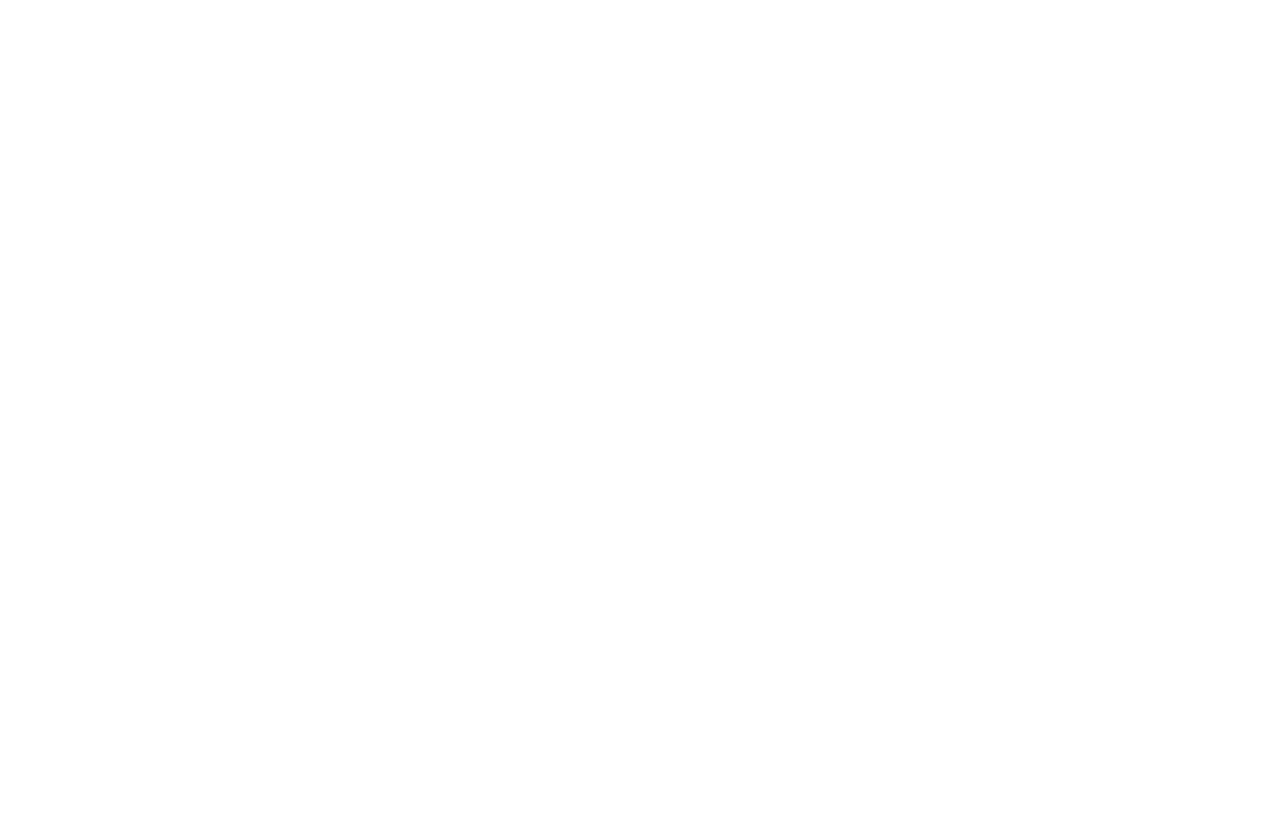
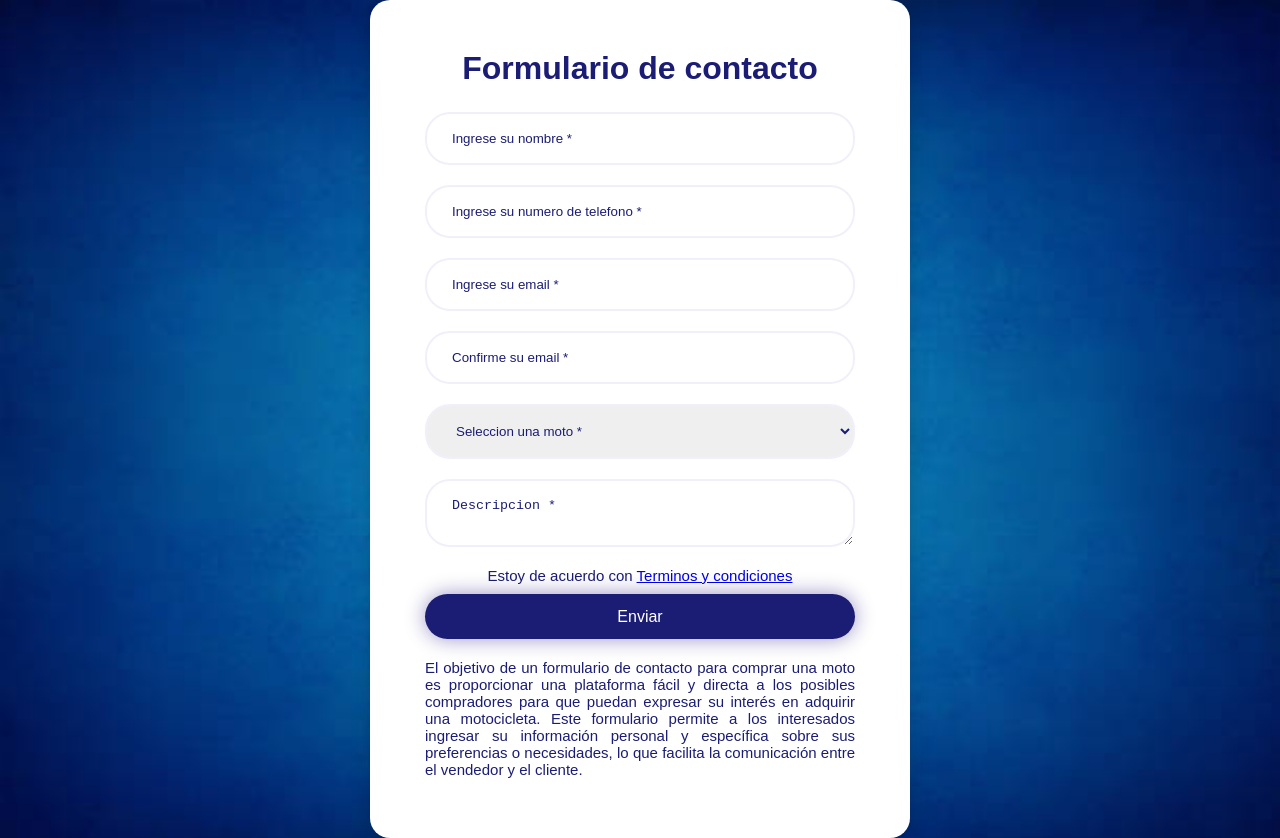
Before and after one commit to Cristhian16-11/Prueba-T-cnica---Frontend-Junior, a plain HTML site: page formulario-contacto/index.html in a window 1280 px wide. Before the commit the page ends 800 px from the top, so only its background shows below. Drawn offline with Linux system fonts and the light colour scheme.

Commit message:
se agrega el documento

```diff
--- /dev/null
+++ b/formulario-contacto/css/style.css
@@ -0,0 +1,108 @@
+*{
+    margin: 0;
+    padding: 0;
+    box-sizing: border-box;
+}
+body{
+    font-family: Arial, Helvetica, sans-serif;
+    min-height: 100vh;
+    display: flex;
+    align-items: center;
+    justify-content: center;
+    background-image: url(/formulario-contacto/assets/fondo.jpg);
+    background-size: cover;
+    background-repeat: no-repeat;
+    background-position: center;
+    background-attachment: fixed;
+}
+.contenedor{
+    padding: 50px 55px;
+    box-shadow:  0 0 20px rgba(0, 0, 0, 0.2);
+    border-radius: 20px;
+    text-align: center;
+    width: 540px;
+    background-color: white
+}
+.form-contact{
+    padding: 50px 55px;
+    box-shadow:  0 0 20px rgba(0, 0, 0, 0.2);
+    border-radius: 20px;
+    text-align: center;
+    width: 540px;
+    background-color: white
+}
+.form-contact .input-group{
+    display: flex;
+    flex-direction: column;
+    text-align: left;
+}
+.form-contact .parrafo{
+    text-align: justify;
+}
+h1{
+    color: rgb(27, 29, 116);
+    font-size: 35pxs;
+    margin-bottom: 25px;
+}
+input,textarea, select{
+    padding: 17px 25px;
+    border-radius: 25px;
+    margin-bottom: 20px;
+    border: 2px solid #f1f0fa;
+    color: rgb(27, 29, 116);
+    outline: none;
+}
+
+input::placeholder, textarea::placeholder{
+    color: rgb(27, 29, 116);
+}
+
+.parrafo, .text1{
+    color: rgb(27, 29, 116);
+    font-size: 15px;
+    margin-bottom: 10px;
+    text-align: center;
+}
+.btn{
+    font-size: 16px;
+    color: #ffffff;
+    width: 100%;
+    height: 45px;
+    margin-bottom: 20px;
+    border: 0;
+    border-radius: 25px;
+    background-color: rgb(27, 29, 116);
+    box-shadow: 0 0 20px rgba(16, 5, 117, 0.418);
+    cursor: pointer;
+}
+.btn:hover{
+    background-color: rgb(8, 8, 197);
+}
+input:focus:required:invalid{
+    background-color: rgb(245, 209, 209);
+    border-color: red;
+}
+input:required:valid{
+    background-color: rgb(255, 255, 255);
+    border-color: rgb(0, 175, 0);
+}
+textarea:focus:required:invalid{
+    background-color: rgb(245, 209, 209);
+    border-color: red;
+}
+textarea:required:valid{
+    background-color: rgb(255, 255, 255);
+    border-color: rgb(0, 175, 0);
+}
+select:focus:required:invalid{
+    background-color: rgb(245, 209, 209);
+    border-color: red;
+}
+select:required:valid{
+    background-color: rgb(255, 255, 255);
+    border-color: rgb(0, 175, 0);
+}
+.h2{
+    margin-bottom: 20px;
+
+}
--- a/formulario-contacto/index.html
+++ b/formulario-contacto/index.html
@@ -3,9 +3,31 @@
 <head>
     <meta charset="UTF-8">
     <meta name="viewport" content="width=device-width, initial-scale=1.0">
-    <title>Document</title>
+    <link rel="stylesheet" href="css/style.css">
+    <script src="js/script.js"></script>
+    <title>Formulario de contacto</title>
 </head>
 <body>
 
+    <form class="form-contact" id="form-contact">
+        <h1 title="Formulario de contacto">Formulario de contacto</h1>
+        <section class="input-group">
+            <input class="controls" type="text" name="Nombre" id="nombre" placeholder="Ingrese su nombre *" required>
+            <input class="controls" type="number" name="Telefono" id="telefono" placeholder="Ingrese su numero de telefono *" min="0" required>
+            <input class="controls" type="email" name="Email" id="email" placeholder="Ingrese su email *" required>
+            <input class="controls" type="email" name="Email-confirm" id="email-confirm" placeholder="Confirme su email *" required>
+            <select name="moto" id="select-moto" class="moto"required>
+                <option value="">Seleccion una moto *</option>
+                <option value="Ninja">Ninja</option>
+                <option value="BMW">BMW</option>
+                <option value="Apache">Apache</option>
+            </select>
+            <textarea class="text_area" name="Descripcion" id="descripcion" placeholder="Descripcion *" minlength="10" required></textarea>
+            <p class="text1">Estoy de acuerdo con <a href="#">Terminos y condiciones</a></p>
+            <button class="btn" type="submit" name="Enviar" id="enviar" placeholder="Enviar" value="Enviar" onclick="validacionCorreo()">Enviar</button>
+            <p class="parrafo">El objetivo de un formulario de contacto para comprar una moto es proporcionar una plataforma fácil y directa a los posibles compradores para que puedan expresar su interés en adquirir una motocicleta. Este formulario permite a los interesados ingresar su información personal y específica sobre sus preferencias o necesidades, lo que facilita la comunicación entre el vendedor y el cliente.</p>
+        </section>
+    </form>
+
 </body>
 </html>
--- a/formulario-contacto/js/script.js
+++ b/formulario-contacto/js/script.js
@@ -0,0 +1,69 @@
+
+
+//funcion que valida los campos
+function validacionCorreo(){
+    //declaramos las variables de los inputs para validar sus campos
+    const input_nombre = document.getElementById("nombre");
+    const input_telefono = document.getElementById("telefono");
+    const input_email = document.getElementById("email");
+    const input_email_confirm = document.getElementById("email-confirm");
+    const input_moto = document.getElementById("select-moto");
+    const input_descripcion = document.getElementById("descripcion");
+    //validamos que los correos si sean iguales y no esten vacios
+    if(input_email.value==input_email_confirm.value){
+        console.log("iguales");
+        if(input_email.value=="" || input_email_confirm.value==""){
+            input_email.style.backgroundColor ="#FFD4D4";
+            input_email.style.borderColor ="#FA2B1F"
+            console.log("estan vacios");
+        }else{
+            //asignamos colores al input cuando cumplen la validacion
+            input_email.style.backgroundColor ="#FFFFFF";
+            input_email.style.borderColor ="#00AF00";
+            input_email_confirm.style.backgroundColor ="#FFFFFF";
+            input_email_confirm.style.borderColor ="#00AF00";
+            almacenar();
+        }
+    }else{
+        //asignamos colores al input email cuando estan vacios
+        input_email.style.backgroundColor ="#FFD4D4";
+        input_email.style.borderColor ="#FA2B1F"
+        input_email_confirm.style.backgroundColor ="#FFD4D4";
+        input_email_confirm.style.borderColor ="#FA2B1F"
+    }
+    //validamos que ningun campo este vacion antes de almacenar la informacion
+    if(input_nombre.value=="" || input_telefono.value=="" || input_email.value=="" || input_email_confirm.value=="" || input_moto.value=="" || input_descripcion.value==""){
+        console.log("alguno esta vacio");
+    }else{
+        console.log("todos validados");
+        window.location.href='/formulario-contacto/detalle.html';
+        almacenar();
+    }
+
+
+}
+function almacenar(){
+    //almacenamos los datos del formulario por medio del localStorage para utilizarlos en detalle.html
+    localStorage.setItem("nombre",document.getElementById("nombre").value);
+    localStorage.setItem("telefono",document.getElementById("telefono").value);
+    localStorage.setItem("email",document.getElementById("email").value);
+    localStorage.setItem("moto",document.getElementById("select-moto").value);
+    localStorage.setItem("descripcion",document.getElementById("descripcion").value);
+    }
+//esta funcion nos devuelve al formulario
+function volver(){
+    window.location.href='/formulario-contacto/index.html';
+}
+//llena los datos del detalle.html
+function llenar(){
+    let h3_nombre = document.getElementById("h3_nombre");
+    let h3_telefono = document.getElementById("h3_telefono");
+    let h3_email = document.getElementById("h3_email");
+    let h3_moto = document.getElementById("h3_moto");
+    let h3_descripcion = document.getElementById("h3_descripcion");
+    h3_nombre.textContent=localStorage.getItem("nombre");
+    h3_telefono.textContent=localStorage.getItem("telefono");
+    h3_email.textContent=localStorage.getItem("email");
+    h3_moto.textContent=localStorage.getItem("moto");
+    h3_descripcion.textContent=localStorage.getItem("descripcion");
+}
```
Also changed, not shown: formulario-contacto/detalle.html (+22 -0 lines), formulario-contacto/assets/fondo.jpg (added), formulario-contacto/css/styles.css (deleted).
